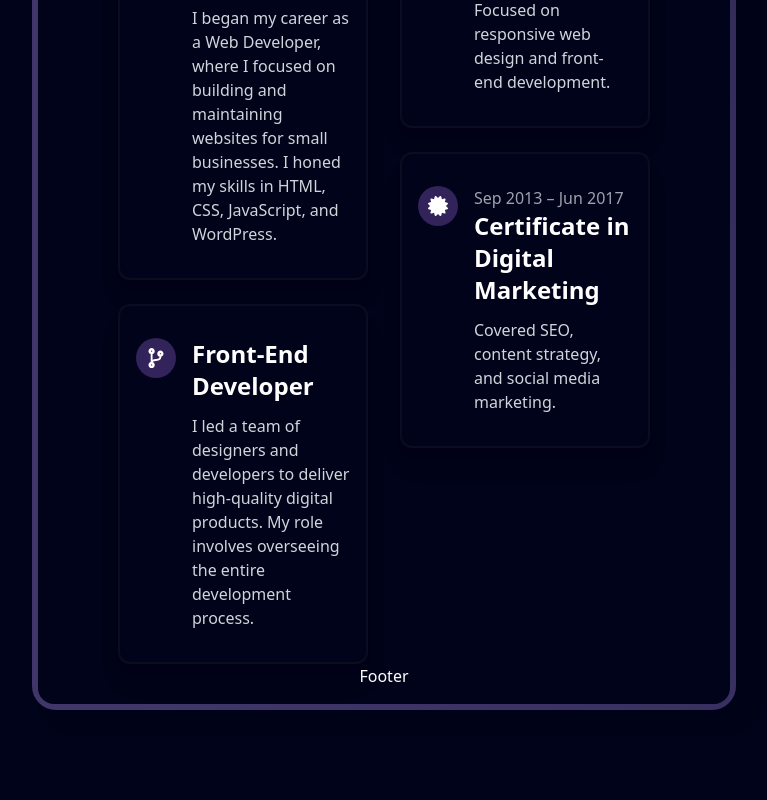
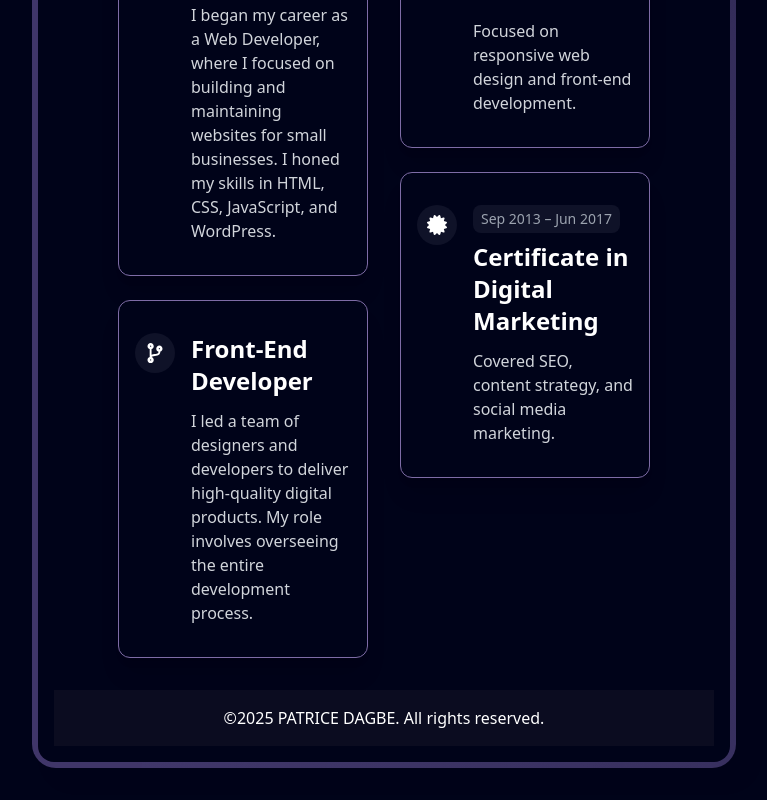
Before and after one commit to PatriceDAGBE/my_portfolio, a Next.js app: page / in a window 1280 px wide. Shown: the part 2242-3042 px from the top of the page, without its empty margins (256-1023 px from the left). Before the commit the page ends 2984 px from the top, so only its background shows below. Built offline with nearby package versions, Linux system fonts and the light colour scheme.

Commit message:
[Feat]: added footer section

```diff
--- a/src/app/page.tsx
+++ b/src/app/page.tsx
@@ -46,11 +46,11 @@ export default function Home() {
                             <Services id="services"/>
                             <Resume id="resume"/>
                         </main>
-                        <footer className="row-start-3 flex flex-col gap-[24px] flex-wrap items-center justify-center">
-                            <p>Footer</p>
-                        </footer>
                     </div>
 
+                    <footer className="p-4 mt-8 bg-secondary-dark flex flex-col  items-center">
+                        <p>©2025 PATRICE DAGBE. All rights reserved.</p>
+                    </footer>
                 </div>
 
             </div>
--- a/src/components/Header.tsx
+++ b/src/components/Header.tsx
@@ -11,7 +11,7 @@ const Header = () => {
             {/* Menu items - middle section */}
             <ul className="hidden md:flex space-x-4">
                 <li><a href="#services" className="hover:text-amber-800 text-gray-300 text-xl transition-colors">Services</a></li>
-                <li><a href="#" className="hover:text-amber-800 text-gray-300 text-xl transition-colors">Resume</a></li>
+                <li><a href="#resume" className="hover:text-amber-800 text-gray-300 text-xl transition-colors">Resume</a></li>
                 <li><a href="#" className="hover:text-amber-800 text-gray-300 text-xl transition-colors">Works</a></li>
                 <li><a href="#" className="hover:text-amber-800 text-gray-300 text-xl transition-colors">Skills</a></li>
                 <li><a href="#" className="hover:text-amber-800 text-gray-300 text-xl transition-colors">Testimonial</a></li>
--- a/src/components/Resume.tsx
+++ b/src/components/Resume.tsx
@@ -2,14 +2,18 @@ import React from 'react';
 import { workExperience, education } from '@/data/resumeData';
 
 const ResumeItem = ({ icon: Icon, title, date, description }) => (
-    <div className="flex items-start gap-4 py-8 p-4 rounded-xl border-2 bg-primary-dark border-secondary-dark shadow-xl">
-        <div className="flex-shrink-0 w-10 h-10 flex items-center justify-center rounded-full bg-[#32235B] text-white">
+    <div className="flex items-start gap-4 py-8 p-4 rounded-xl border bg-primary-dark border-primary shadow-xl">
+        <div className="flex-shrink-0 w-10 h-10 flex items-center justify-center rounded-full bg-[#0F1228] text-white">
             <Icon size={20} />
         </div>
         <div>
             {/* Conditional rendering of the date */}
             <div className="flex flex-col mb-3">
-                {date && <span className="text-gray-400 text-base">{date}</span>}
+                {date && (
+                    <span className="text-gray-400 mb-2 text-sm bg-[#0F1228] rounded-lg px-2 py-1 self-start whitespace-nowrap">
+                        {date}
+                    </span>
+                )}
                 <h3 className="text-2xl font-semibold">{title}</h3>
             </div>
             <p className="text-gray-300 text-base">{description}</p>
@@ -17,9 +21,9 @@ const ResumeItem = ({ icon: Icon, title, date, description }) => (
     </div>
 );
 
-const Resume = () => {
+const Resume = ({id}) => {
     return (
-        <section className="flex flex-col md:flex-row gap-8 mt-16 px-4 md:px-0">
+        <section id={id} className="flex flex-col md:flex-row gap-8 mt-16 px-4 md:px-0">
             {/* My work experience */}
             <div className="flex-1">
                 <h2 className="text-[38px] font-bold mb-6">My work <span className="text-primary">experience</span></h2>
```
